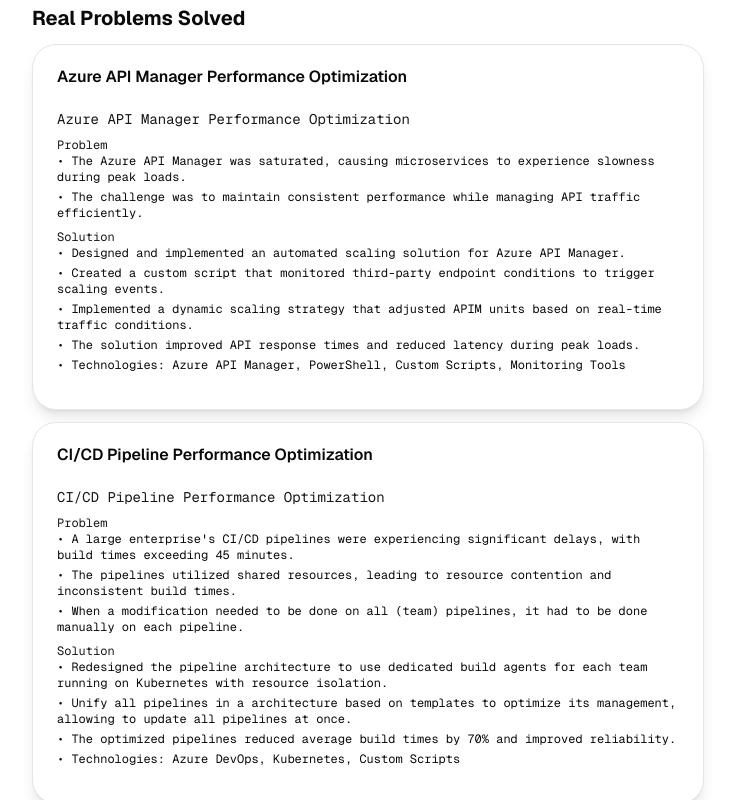
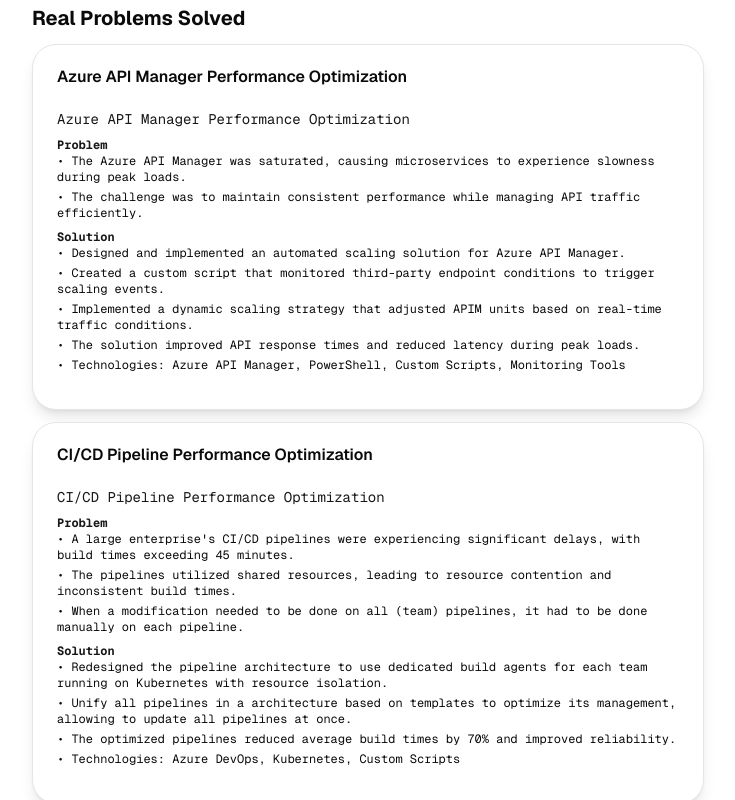
Before and after one commit to jorgepezuela/cv-portfolio, a Next.js app: page / in a window 1280 px wide. Shown: the part 1300-2100 px from the top of the page, without its empty margins (272-1007 px from the left). Built offline with nearby package versions, Linux system fonts and the light colour scheme.

Commit message:
cv-devops: fix font issue

```diff
--- a/src/app/page.tsx
+++ b/src/app/page.tsx
@@ -110,7 +110,7 @@
 									<h4 className='font-mono text-primary'>{problem.title}</h4>
 								</div>
 								<ul className='mt-2'>
-									<h5 className='font-mono text-primary'>Problem</h5>
+									<h5 className='font-bold text-primary'>Problem</h5>
 									{problem.problem.map((item, index) => (
 										<li key={index} className='mb-1'>
 											• {item}
@@ -118,7 +118,7 @@
 									))}
 								</ul>
 								<ul className='mt-2'>
-									<h5 className='font-mono text-primary'>Solution</h5>
+									<h5 className='font-bold text-primary'>Solution</h5>
 									{problem.solution.map((item, index) => (
 										<li key={index} className='mb-1'>
 											• {item}
```
